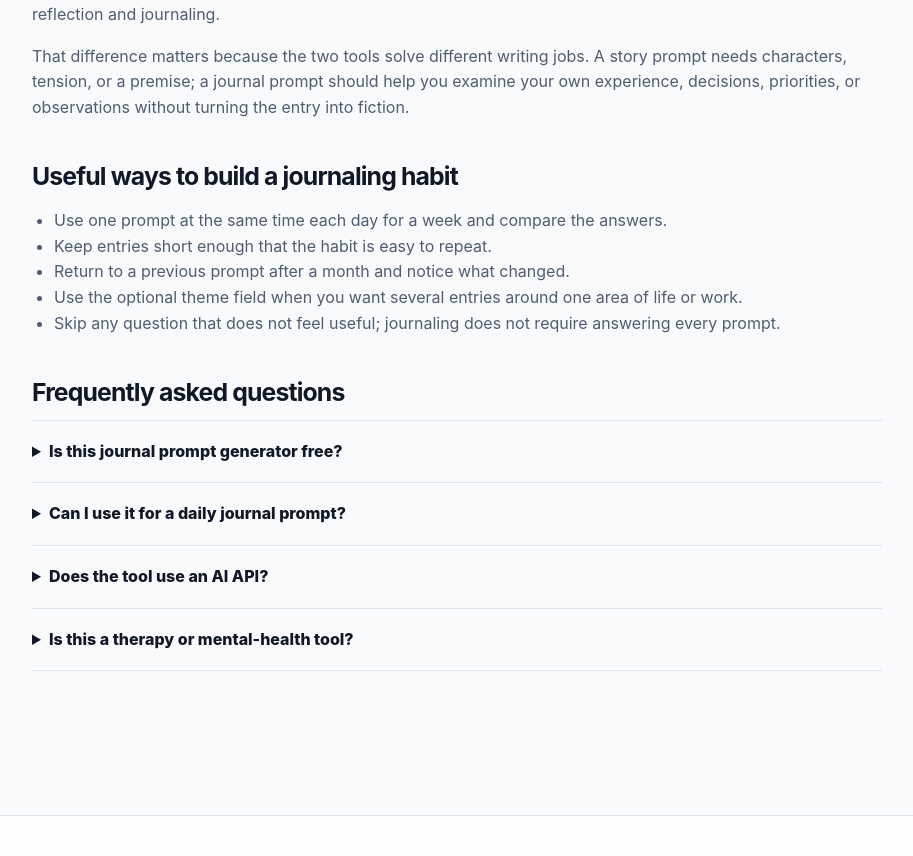
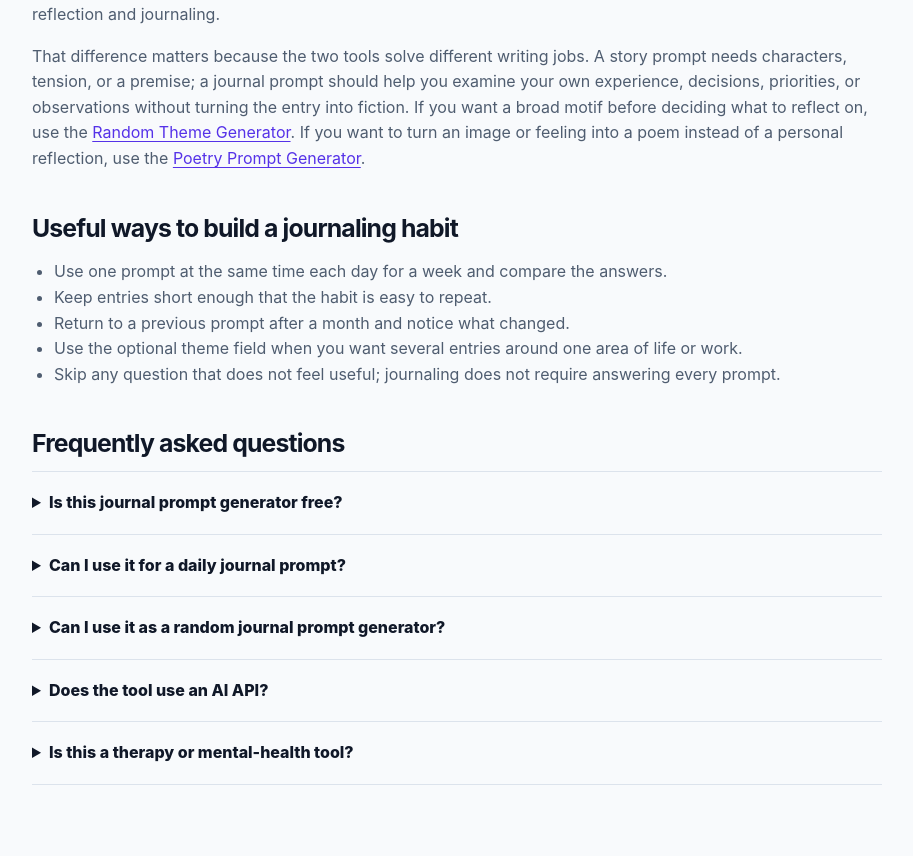
Before and after one commit to GrithX-Solutions/promptvera, a Next.js app: page /journal-prompt-generator in a window 1280 px wide. Shown: the part 2463-3319 px from the top of the page, without its empty margins (183-1096 px from the left). Built offline with nearby package versions, Linux system fonts and the light colour scheme.

Commit message:
Improve journal prompt semantic routing

```diff
--- a/app/journal-prompt-generator/page.tsx
+++ b/app/journal-prompt-generator/page.tsx
@@ -107,7 +107,10 @@ export default function JournalPromptGeneratorPage() {
           That difference matters because the two tools solve different writing jobs. A story prompt
           needs characters, tension, or a premise; a journal prompt should help you
           examine your own experience, decisions, priorities, or observations without
-          turning the entry into fiction.
+          turning the entry into fiction. If you want a broad motif before deciding what
+          to reflect on, use the <Link href="/random-theme-generator">Random Theme Generator</Link>.
+          If you want to turn an image or feeling into a poem instead of a personal reflection,
+          use the <Link href="/poetry-prompt-generator">Poetry Prompt Generator</Link>.
         </p>
 
         <h2>Useful ways to build a journaling habit</h2>
@@ -133,6 +136,13 @@ export default function JournalPromptGeneratorPage() {
             </p>
           </details>
           <details>
+            <summary>Can I use it as a random journal prompt generator?</summary>
+            <p>
+              Yes. Leave Category on Any when you want the tool to choose among reflection,
+              gratitude, goals, relationships, creativity, and daily-reset prompts for you.
+            </p>
+          </details>
+          <details>
             <summary>Does the tool use an AI API?</summary>
             <p>
               No. The current generator combines curated prompts and follow-up
```
